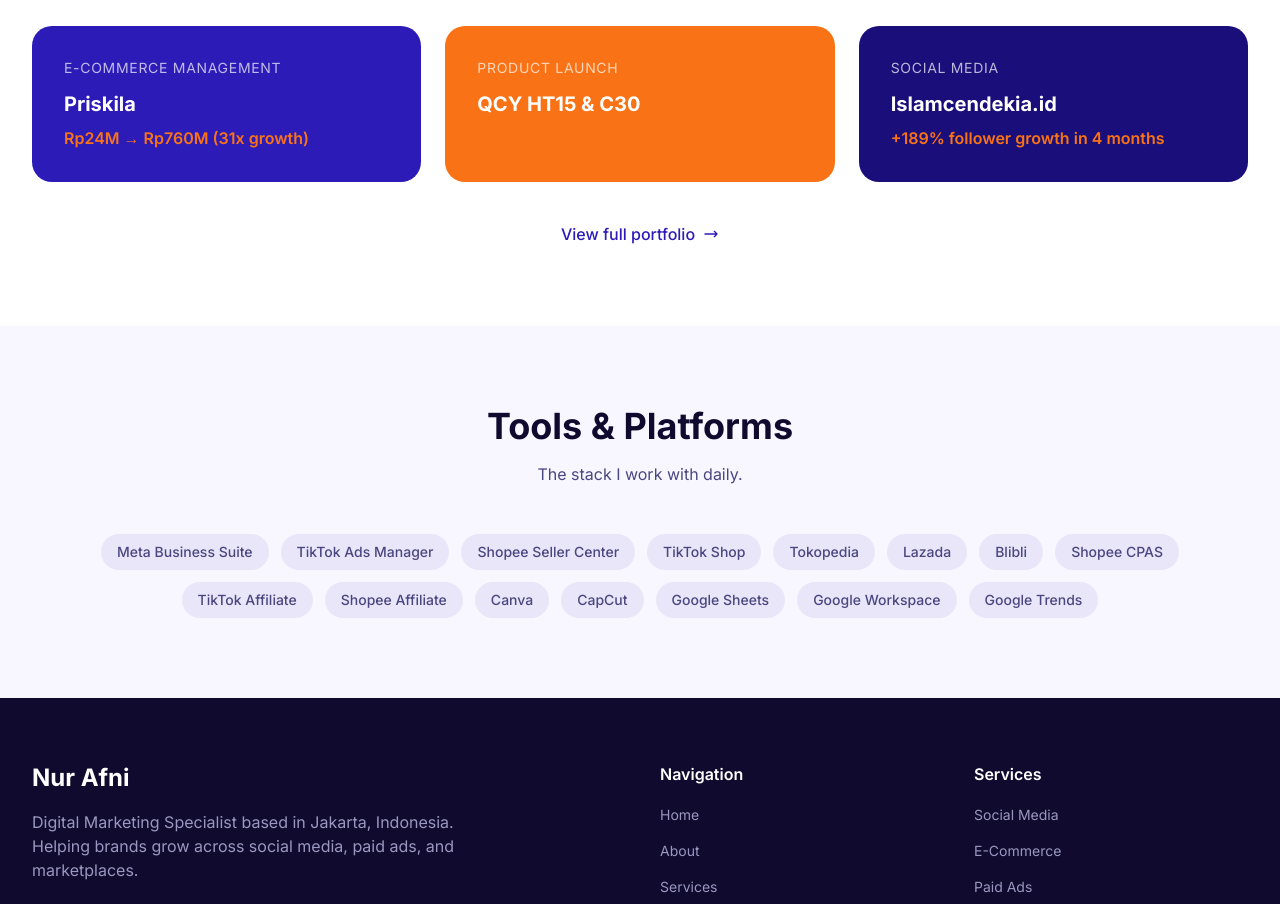
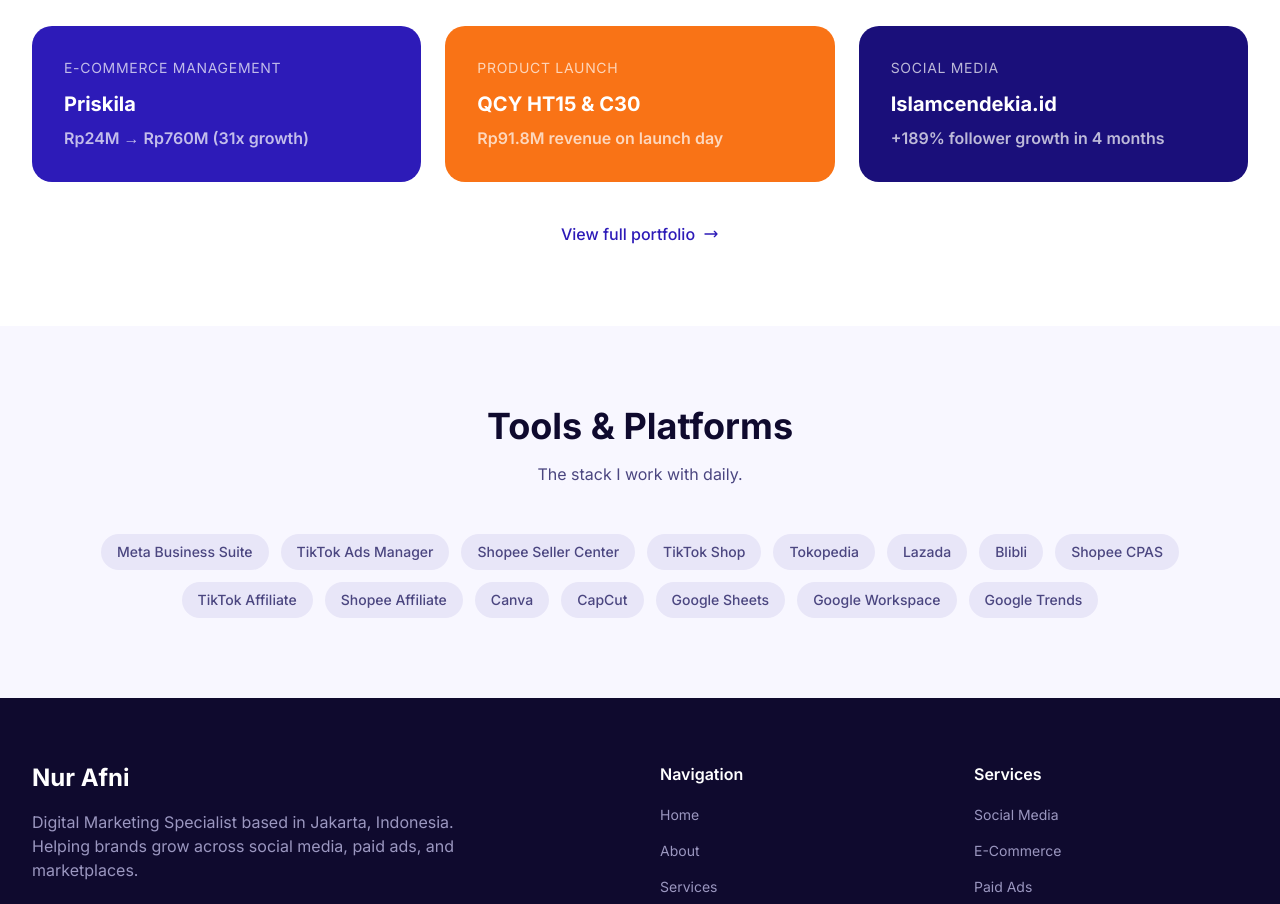
Before and after one commit to larunna3-a11y/v0-nur-afni-portfolio, a Next.js app: page / in a window 1280 px wide. Shown: the part 1780-2684 px from the top of the page. Built offline with nearby package versions, Linux system fonts and the light colour scheme.

Commit message:
style: update result text color in SelectedWork component

```diff
--- a/components/home/selected-work.tsx
+++ b/components/home/selected-work.tsx
@@ -39,7 +39,7 @@ export function SelectedWork() {
               <>
                 <p className="text-sm uppercase tracking-wider opacity-70">{work.category}</p>
                 <h3 className="mt-3 text-xl font-bold">{work.brand}</h3>
-                <p className="mt-2 text-[#F97316] font-semibold">{work.result}</p>
+                <p className="mt-2 text-[#ffffffb6] font-semibold">{work.result}</p>
               </>
             )
 
```
